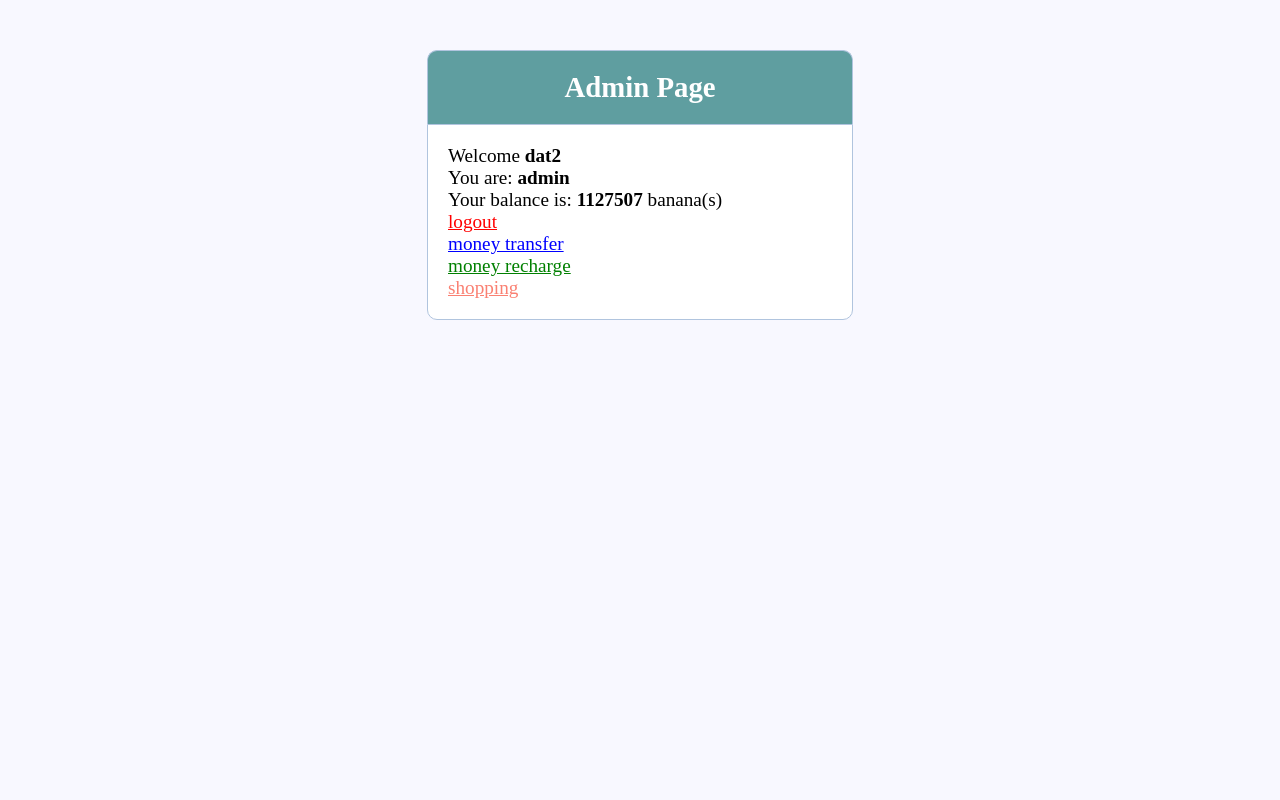
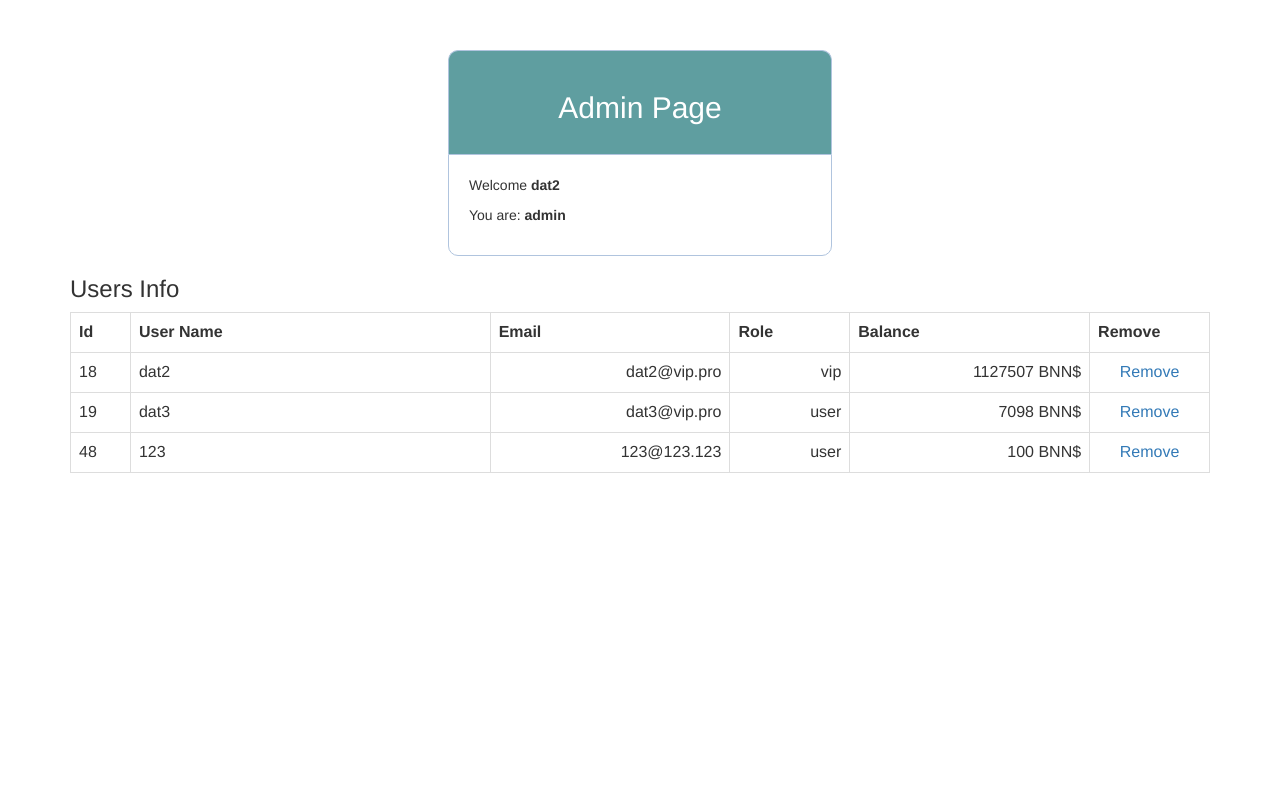
Before and after one commit to moriarty3k/thit-cho-cham-mam-tom, a PHP site: page /admin.php in a window 1280 px wide. Run offline with PHP 8.4, Linux system fonts and the light colour scheme; a user stored in the database is signed in; data comes from the database, SQL or seed files in the repository.

Commit message:
some fix

```diff
--- a/admin.php
+++ b/admin.php
@@ -1,3 +1,5 @@
+
+
 <?php
 include('server.php');
 
@@ -25,7 +27,7 @@ if ($_SESSION['role'] != 'admin') {
 <!DOCTYPE html>
 <html>
 <head>
-	<title>Home</title>
+	<title>Admin</title>
 	<link rel="stylesheet" type="text/css" href="/css/style.css">
 </head>
 <body>
@@ -56,26 +58,11 @@ if ($_SESSION['role'] != 'admin') {
 			You are:
 			<b><?php echo $_SESSION['role']; //role check ?> </b>
 		</p>
-		<p>
-			Your balance is:
-			<b><?php echo $_SESSION['balance']; //balance check ?> </b> banana(s)
-		</p>
-    	<p> <a href="index.php?logout='1'" style="color: red;">logout</a> </p>
-		<p> <a href="transfer.php" style="color: blue;">money transfer</a> </p>
-		<p> <a href="recharge.php" style="color: green;">money recharge</a> </p>
-		<p> <a href="product.php" style="color: salmon;">shopping</a> </p>
-			<!--cookie check, will delete!! -->
 
-
-			<!-- <?php if (isset($_COOKIE['username']) && $_COOKIE['username']==$_SESSION['username']) {
-						echo  'hello again!';
-							} else {
-						echo 'no cookie 4 u';
-					}
-			?> -->
 
     <?php endif ?>
 </div>
+<?php include('admin/user_info.php') ?>
 
 </body>
 </html>
--- /dev/null
+++ b/admin/user_info.php
@@ -0,0 +1,55 @@
+<?php
+    if (!isset($_SESSION['username'])) {
+        $_SESSION['msg'] = "You must log in first";
+        header('location: login.php');
+    }
+    if (isset($_GET['logout'])) {
+        session_destroy();
+        unset($_SESSION['username']);
+        header("location: login.php");
+    }
+    if ($_SESSION['role'] != 'admin') {
+        $_SESSION['msg'] = "You are not admin";
+        header('location: index.php');
+    }
+    $db_handle = new DBController();
+    $user = $db_handle->runQuery("SELECT * FROM users ORDER BY id ASC");
+
+?>
+<html>
+<head>
+    <link rel="stylesheet" href="https://maxcdn.bootstrapcdn.com/bootstrap/3.3.6/css/bootstrap.min.css" />
+</head>
+<body>
+<div style="align:center" class="container table-responsive" >
+        <h3>Users Info</h3>
+        <table class="table table-bordered" cellpadding="10" cellspacing="1">
+            <tbody>
+                <tr>
+                    <th width="5%">Id</th>
+                    <th width="30%">User Name</th>
+                    <th width="20%">Email</th>
+                    <th width="10%">Role</th>
+                    <th width="20%">Balance</th>
+                    <th width="10%">Remove</th>
+                </tr>
+                <?php
+                    foreach ($user as $k => $v){
+                ?>
+                <tr>
+                    <td><?php echo $user[$k]["id"]; ?></td>
+                    <td><?php echo $user[$k]["username"]; ?></td>
+                    <td style="text-align:right;"><?php echo $user[$k]["email"]; ?></td>
+                    <td  style="text-align:right;"><?php echo $user[$k]["role"]; ?></td>
+                    <td  style="text-align:right;"><?php echo $user[$k]["balance"]." BNN$"; ?></td>
+                    <td style="text-align:center; font-color:red;"><a href="" class="btnRemoveAction" >Remove</a></td>
+                </tr>
+                <?php } ?>
+
+
+
+            </tbody>
+        </table>
+    </div>
+</body>
+</html>
--- a/css/style.css
+++ b/css/style.css
@@ -3,7 +3,7 @@
   padding: 0px;
 }
 body {
-  font-size: 120%;
+
   background: #F8F8FF;
 }
 
--- a/index.php
+++ b/index.php
@@ -42,6 +42,7 @@ if (isset($_GET['logout'])) {
   	<?php endif ?>
 
     <!-- logged in user information -->
+
     <?php  if (isset($_SESSION['username'])) : ?>
     	<p>
 			Welcome
--- a/navbar.php
+++ b/navbar.php
@@ -5,6 +5,7 @@
 <head>
 <meta name="viewport" content="width=device-width, initial-scale=1">
 <link rel="stylesheet" href="https://cdnjs.cloudflare.com/ajax/libs/font-awesome/4.7.0/css/font-awesome.min.css">
+
 <style>
 body {
   margin: 0;
@@ -65,7 +66,7 @@ body {
 
 .dropdown-content {
   display: none;
-  position: absolute;
+  position: fixed;
   background-color: #f9f9f9;
   min-width: 145px;
   box-shadow: 0px 8px 16px 0px rgba(0,0,0,0.2);
@@ -76,7 +77,7 @@ body {
   float: right;
   display: none;
   right: 0;
-  position: absolute;
+  position: fixed;
   background-color: #f9f9f9;
   min-width: 120px;
   box-shadow: 0px 8px 16px 0px rgba(0,0,0,0.2);
--- a/server.php
+++ b/server.php
@@ -4,6 +4,7 @@
 session_start();
 
 
+$random = rand(1000,9999);
 
 // initializing variables
 $username = "";
```
Also changed, not shown: login.php (+29 -11 lines), payment.php (+23 -5 lines), product.php (+39 -6 lines), recharge.php (+4 -8 lines), transfer.php (+8 -9 lines).
